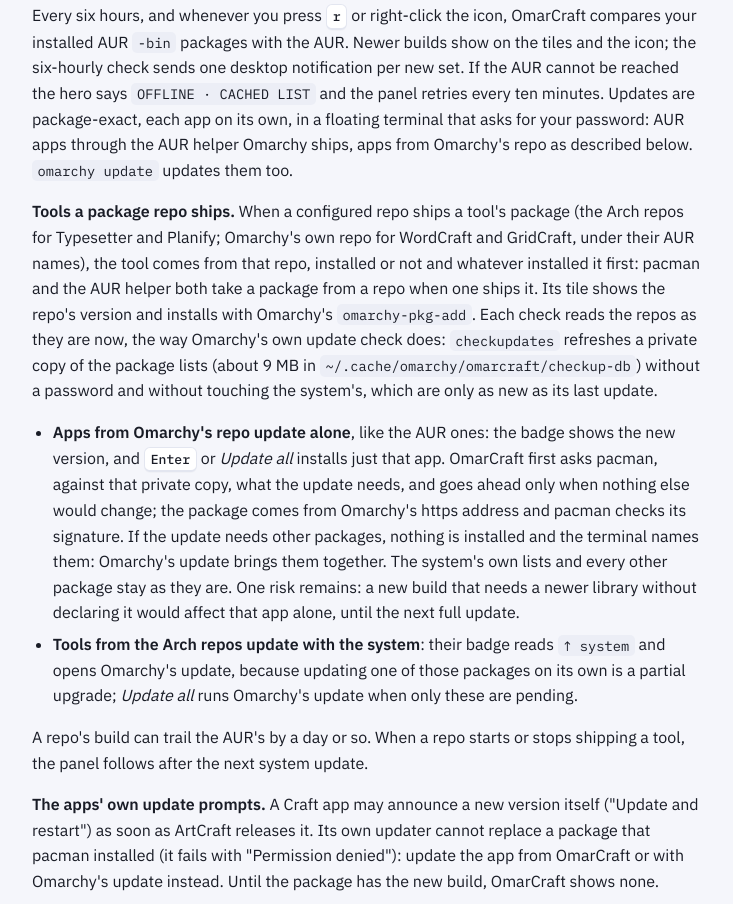
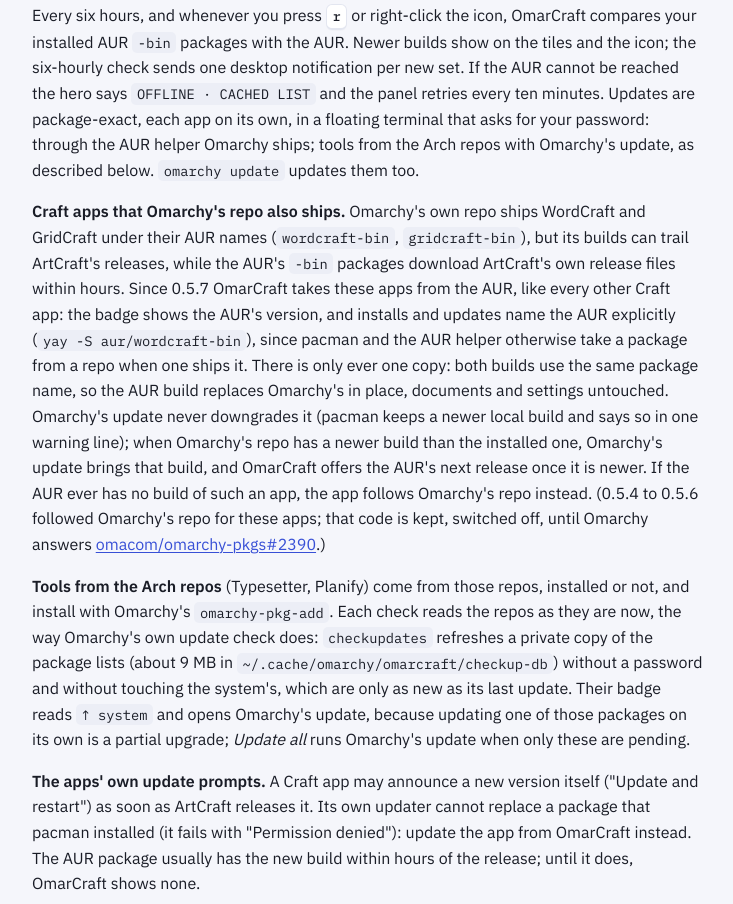
Before and after one commit to dreamsgarage/OmarCraft, a plain HTML site: page docs/README.html in a window 1280 px wide. Shown: the part 3656-4560 px from the top of the page, without its empty margins (228-961 px from the left). Drawn offline with nearby package versions, Linux system fonts and the light colour scheme.

Commit message:
0.5.7: Craft apps a repo also ships come from the AUR again
WordCraft and GridCraft compare with the AUR's build and install and update
by their aur/ name, so OmarCraft offers ArtCraft's releases within hours
instead of waiting for Omarchy's repo (omacom/omarchy-pkgs#2390). The
repo-following code of 0.5.4-0.5.6 is kept behind FOLLOW_APP_REPOS (off);
its 267 tests run with it on, 20 new tests with it off. Cache format 5.

Co-Authored-By: Claude Opus 5.5 <noreply@anthropic.com>

```diff
--- a/docs/README.html
+++ b/docs/README.html
@@ -441,14 +441,10 @@
 
   <section aria-labelledby="updates-h">
     <h2 id="updates-h"><span class="num">03</span>Updates</h2>
-    <p>Every six hours, and whenever you press <kbd>r</kbd> or right-click the icon, OmarCraft compares your installed AUR <code>-bin</code> packages with the AUR. Newer builds show on the tiles and the icon; the six-hourly check sends one desktop notification per new set. If the AUR cannot be reached the hero says <code>OFFLINE · CACHED LIST</code> and the panel retries every ten minutes. Updates are package-exact, each app on its own, in a floating terminal that asks for your password: AUR apps through the AUR helper Omarchy ships, apps from Omarchy's repo as described below. <code>omarchy update</code> updates them too.</p>
-    <p><strong>Tools a package repo ships.</strong> When a configured repo ships a tool's package (the Arch repos for Typesetter and Planify; Omarchy's own repo for WordCraft and GridCraft, under their AUR names), the tool comes from that repo, installed or not and whatever installed it first: pacman and the AUR helper both take a package from a repo when one ships it. Its tile shows the repo's version and installs with Omarchy's <code>omarchy-pkg-add</code>. Each check reads the repos as they are now, the way Omarchy's own update check does: <code>checkupdates</code> refreshes a private copy of the package lists (about 9 MB in <code>~/.cache/omarchy/omarcraft/checkup-db</code>) without a password and without touching the system's, which are only as new as its last update.</p>
-    <ul>
-      <li><strong>Apps from Omarchy's repo update alone</strong>, like the AUR ones: the badge shows the new version, and <kbd>Enter</kbd> or <em>Update all</em> installs just that app. OmarCraft first asks pacman, against that private copy, what the update needs, and goes ahead only when nothing else would change; the package comes from Omarchy's https address and pacman checks its signature. If the update needs other packages, nothing is installed and the terminal names them: Omarchy's update brings them together. The system's own lists and every other package stay as they are. One risk remains: a new build that needs a newer library without declaring it would affect that app alone, until the next full update.</li>
-      <li><strong>Tools from the Arch repos update with the system</strong>: their badge reads <code>↑ system</code> and opens Omarchy's update, because updating one of those packages on its own is a partial upgrade; <em>Update all</em> runs Omarchy's update when only these are pending.</li>
-    </ul>
-    <p>A repo's build can trail the AUR's by a day or so. When a repo starts or stops shipping a tool, the panel follows after the next system update.</p>
-    <p><strong>The apps' own update prompts.</strong> A Craft app may announce a new version itself ("Update and restart") as soon as ArtCraft releases it. Its own updater cannot replace a package that pacman installed (it fails with "Permission denied"): update the app from OmarCraft or with Omarchy's update instead. Until the package has the new build, OmarCraft shows none.</p>
+    <p>Every six hours, and whenever you press <kbd>r</kbd> or right-click the icon, OmarCraft compares your installed AUR <code>-bin</code> packages with the AUR. Newer builds show on the tiles and the icon; the six-hourly check sends one desktop notification per new set. If the AUR cannot be reached the hero says <code>OFFLINE · CACHED LIST</code> and the panel retries every ten minutes. Updates are package-exact, each app on its own, in a floating terminal that asks for your password: through the AUR helper Omarchy ships; tools from the Arch repos with Omarchy's update, as described below. <code>omarchy update</code> updates them too.</p>
+    <p><strong>Craft apps that Omarchy's repo also ships.</strong> Omarchy's own repo ships WordCraft and GridCraft under their AUR names (<code>wordcraft-bin</code>, <code>gridcraft-bin</code>), but its builds can trail ArtCraft's releases, while the AUR's <code>-bin</code> packages download ArtCraft's own release files within hours. Since 0.5.7 OmarCraft takes these apps from the AUR, like every other Craft app: the badge shows the AUR's version, and installs and updates name the AUR explicitly (<code>yay -S aur/wordcraft-bin</code>), since pacman and the AUR helper otherwise take a package from a repo when one ships it. There is only ever one copy: both builds use the same package name, so the AUR build replaces Omarchy's in place, documents and settings untouched. Omarchy's update never downgrades it (pacman keeps a newer local build and says so in one warning line); when Omarchy's repo has a newer build than the installed one, Omarchy's update brings that build, and OmarCraft offers the AUR's next release once it is newer. If the AUR ever has no build of such an app, the app follows Omarchy's repo instead. (0.5.4 to 0.5.6 followed Omarchy's repo for these apps; that code is kept, switched off, until Omarchy answers <a href="https://github.com/omacom/omarchy-pkgs/issues/2390">omacom/omarchy-pkgs#2390</a>.)</p>
+    <p><strong>Tools from the Arch repos</strong> (Typesetter, Planify) come from those repos, installed or not, and install with Omarchy's <code>omarchy-pkg-add</code>. Each check reads the repos as they are now, the way Omarchy's own update check does: <code>checkupdates</code> refreshes a private copy of the package lists (about 9 MB in <code>~/.cache/omarchy/omarcraft/checkup-db</code>) without a password and without touching the system's, which are only as new as its last update. Their badge reads <code>↑ system</code> and opens Omarchy's update, because updating one of those packages on its own is a partial upgrade; <em>Update all</em> runs Omarchy's update when only these are pending.</p>
+    <p><strong>The apps' own update prompts.</strong> A Craft app may announce a new version itself ("Update and restart") as soon as ArtCraft releases it. Its own updater cannot replace a package that pacman installed (it fails with "Permission denied"): update the app from OmarCraft instead. The AUR package usually has the new build within hours of the release; until it does, OmarCraft shows none.</p>
   </section>
 
   <section aria-labelledby="cli-h">
```
Also changed, not shown: manifest.json, 6 other files.
